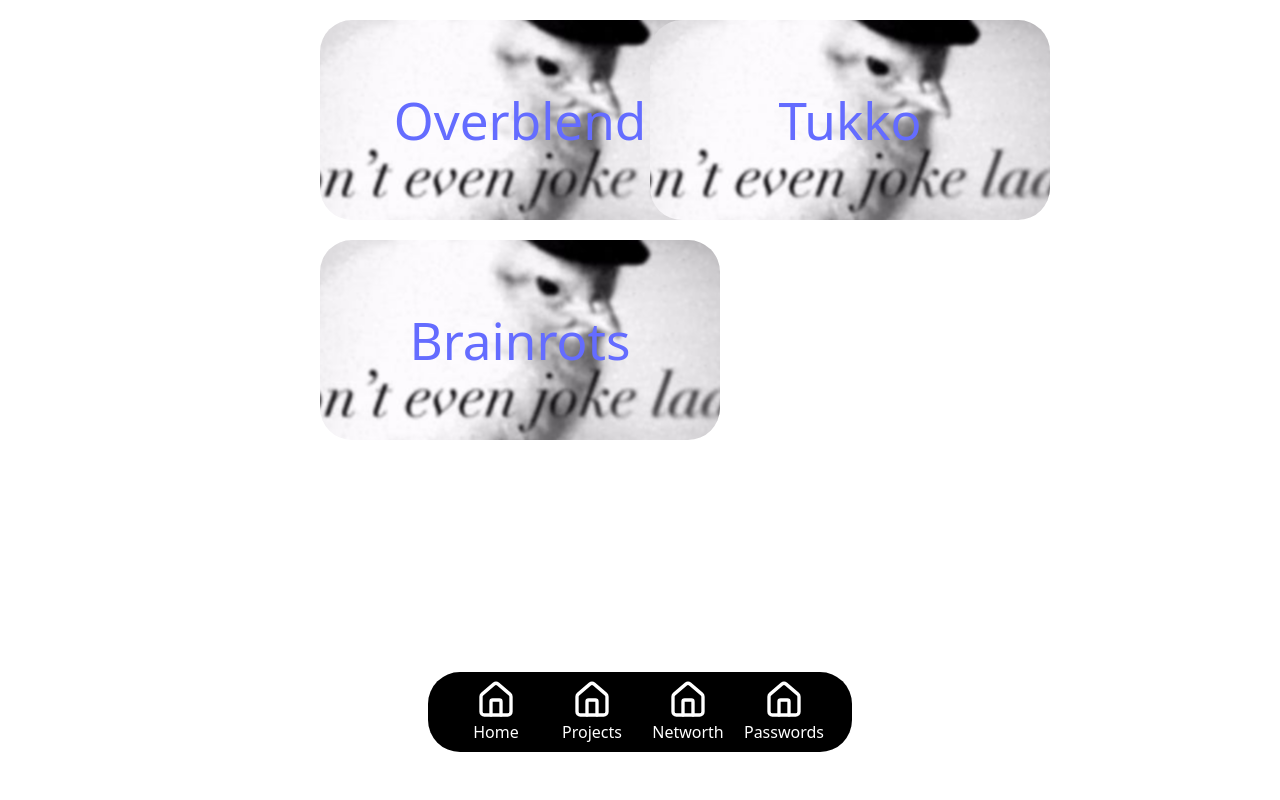
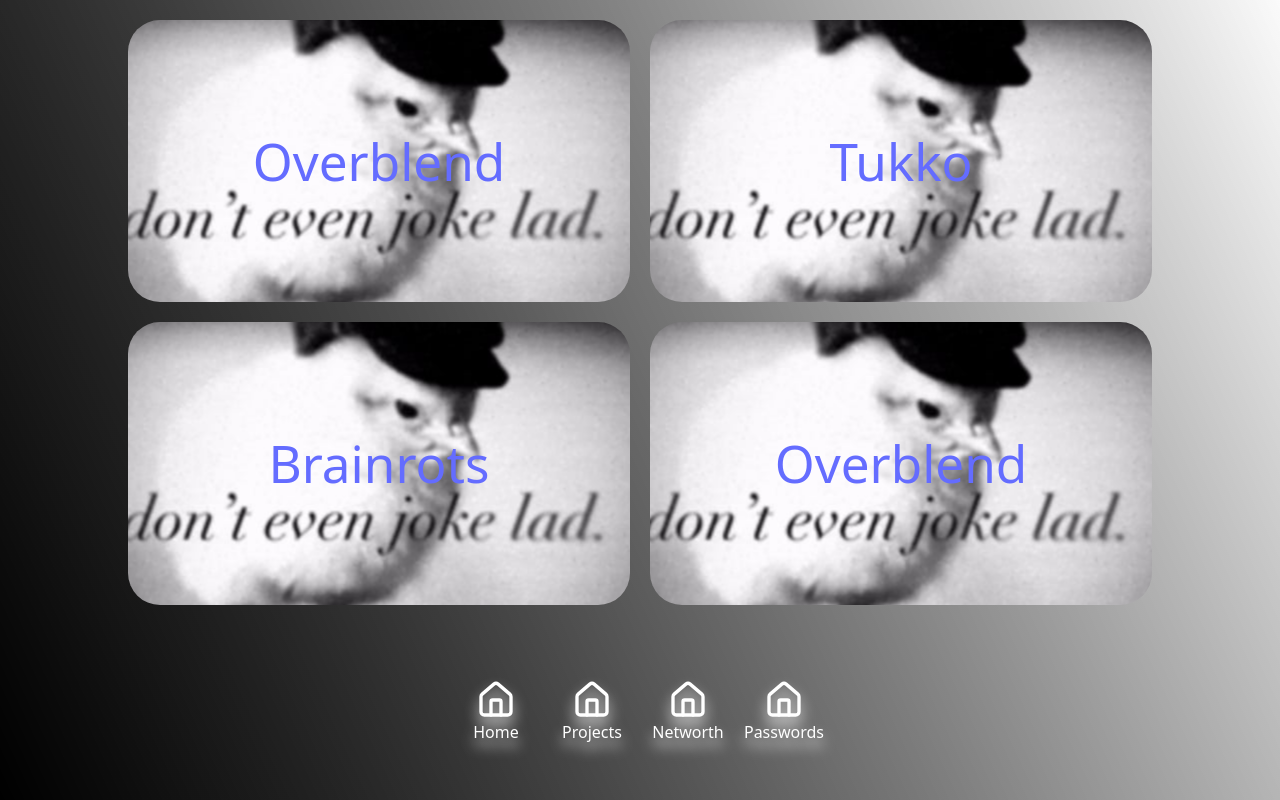
Before and after one commit to MrMolian/Portfolio, a React app in the folder frontend/: page /projects in a window 1280 px wide. Built offline with nearby package versions, Linux system fonts and the light colour scheme; the HTML template or start-up script is replaced by a standard one.

Commit message:
added hue

```diff
--- a/frontend/src/components/NavBar.tsx
+++ b/frontend/src/components/NavBar.tsx
@@ -7,11 +7,11 @@ interface NavigationButtonProps {
     redirection: string;
 }
 
-export function NavigationButton({ name, redirection}: NavigationButtonProps) {
+export function NavigationButton({ name, redirection }: NavigationButtonProps) {
     return (
         <Link to={redirection}>
             <div className="flex flex-col items-center w-24">
-                <Home size={40} color={"white"}/>
+                <Home size={40} color={"white"} />
                 <h2 className="text-white">{name}</h2>
             </div>
         </Link>
@@ -20,11 +20,14 @@ export function NavigationButton({ name, redirection}: NavigationButtonProps) {
 
 export default function NavBar() {
     return (
-        <div className="fixed left-1/2 -translate-x-1/2 bottom-12 ">
+        <div
+            className="fixed left-1/2 -translate-x-1/2 bottom-12  rounded-4xl
+             drop-shadow-xl drop-shadow-white bg-blend-difference"
+        >
             {/* Position*/}
-            <div className="bg-black px-5 py-2 rounded-4xl ">
+            <div className=" px-5 py-2 rounded-4xl">
                 {/*Styling*/}
-                <div className="flex flex-row justify-evenly  ">
+                <div className="flex flex-row justify-evenly ">
                     {/*Layout*/}
                     {NavigationButtons.map((item) => (
                         <NavigationButton
--- a/frontend/src/components/Thumbnail.tsx
+++ b/frontend/src/components/Thumbnail.tsx
@@ -10,11 +10,11 @@ export default function Thumbnail({
     thumbnail,
     redirection,
 }: ThumbnailProps) {
-    console.log(thumbnail)
+    console.log(thumbnail);
     return (
         <Link to={redirection}>
             <div
-                className={`bg-[url(/thumbnail.jpeg)] rounded-4xl bg-center w-100 h-50 flex justify-center items-center`}
+                className={`bg-[url(/thumbnail.jpeg)] rounded-4xl bg-center w-full aspect-video flex justify-center items-center`}
             >
                 <h1>{name}</h1>
             </div>
--- a/frontend/src/constants/ApiConstants.tsx
+++ b/frontend/src/constants/ApiConstants.tsx
@@ -3,6 +3,7 @@ export const DECOY_PROJECTS = [
     { name: "Overblend", thumbnail: "/defaultthumbnail.jpeg",id: "overblend" },
     { name: "Tukko", thumbnail: "/defaultthumbnail.jpeg",id: "tukko" },
     { name: "Brainrots", thumbnail: "/defaultthumbnail.jpeg",id: "brainrots" },
+    { name: "Overblend", thumbnail: "/defaultthumbnail.jpeg",id: "overblend" },
 ];
 export const DECOY_PROJECT = {
     overblend: { name: "Overblend", description: "poop" },
--- a/frontend/src/pages/Base.tsx
+++ b/frontend/src/pages/Base.tsx
@@ -1,9 +1,13 @@
 import { Outlet } from "react-router-dom";
 import NavBar from "../components/NavBar";
 
-export default function Base(){
-    return <div className="fixed inset-0 place-content-center bg-grey">
-          <Outlet/>
-          <NavBar/>
-    </div>
+export default function Base() {
+    return (
+        <div>
+            <div className="fixed inset-0 place-content-center bg-linear-65 from-[#000000] to-[#f2f2f257]">
+                <Outlet />
+                <NavBar />
+            </div>
+        </div>
+    );
 }
--- a/frontend/src/pages/Projects.tsx
+++ b/frontend/src/pages/Projects.tsx
@@ -5,7 +5,7 @@ export default function Projects() {
     let Projects = FetchProjects();
     return (
         <>
-            <div className="fixed left-1/2 top-5 -translate-x-1/2 ">
+            <div className="fixed left-1/2 top-5 -translate-x-1/2 w-[80vw] max-w-8xl ">
                 {/*Layout*/}
                 <div className="grid grid-cols-2 gap-5  ">
                     {/*Layout*/}
```
